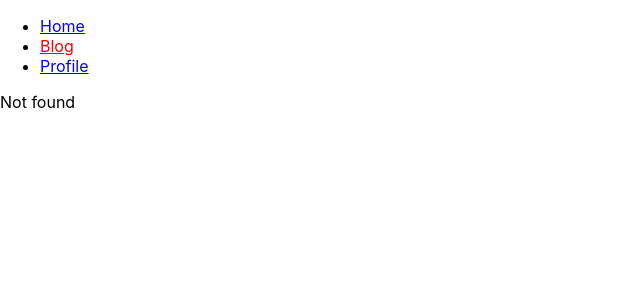
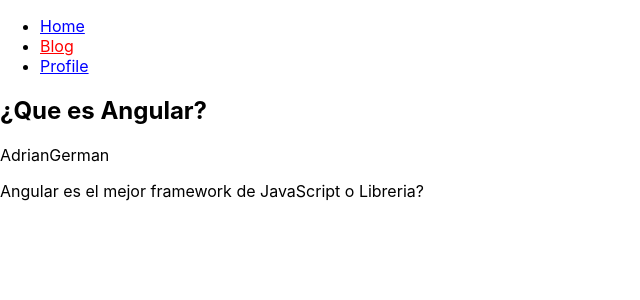
Before and after one commit to AdrianGerman/react-router, a React (Create React App) app: page /#/blog/que-es-angular in a window 1280 px wide. Before the commit this address had no page. Shown: the top 300 px of the page, without its empty margins (0-640 px from the left). Built offline with nearby package versions, Linux system fonts and the light colour scheme.

Commit message:
dynamic routes

```diff
--- a/src/App.js
+++ b/src/App.js
@@ -3,6 +3,7 @@
 import { BlogPage } from "./BlogPage";
 import { ProfilePage } from "./ProfilePage";
 import { Menu } from "./Menu";
+import { BlogPost } from "./BlogPost";
 
 import "./App.css";
 
@@ -13,7 +14,8 @@
         <Menu />
         <Routes>
           <Route path="/" element={<HomePage />} />
-          <Route path="/blog" element={<BlogPage />} />
+          <Route path="/blog/" element={<BlogPage />} />
+          <Route path="/blog/:slug" element={<BlogPost />} />
           <Route path="/profile" element={<ProfilePage />} />
           <Route path="*" element={<p>Not found</p>} />
         </Routes>
--- a/src/BlogPage.js
+++ b/src/BlogPage.js
@@ -1,5 +1,25 @@
+import { Link } from "react-router-dom";
+import { blogdata } from "./blogdata";
+
 function BlogPage() {
-  return <h1>Blog Page</h1>;
+  return (
+    <>
+      <h1>Blog Page</h1>
+      <ul>
+        {blogdata.map((post) => (
+          <BlogLink post={post} />
+        ))}
+      </ul>
+    </>
+  );
+}
+
+function BlogLink({ post }) {
+  return (
+    <li>
+      <Link to={`/blog/${post.slug}`}>{post.title}</Link>
+    </li>
+  );
 }
 
 export { BlogPage };
--- /dev/null
+++ b/src/BlogPost.js
@@ -0,0 +1,18 @@
+import { useParams } from "react-router-dom";
+import { blogdata } from "./blogdata";
+
+function BlogPost() {
+  const { slug } = useParams();
+
+  const blogpost = blogdata.find((post) => post.slug === slug);
+
+  return (
+    <>
+      <h2>{blogpost.title}</h2>
+      <p>{blogpost.author}</p>
+      <p>{blogpost.content}</p>
+    </>
+  );
+}
+
+export { BlogPost };
--- /dev/null
+++ b/src/blogdata.js
@@ -0,0 +1,21 @@
+const blogdata = [];
+blogdata.push({
+  title: "¿Que es React?",
+  slug: "que-es-react",
+  content: "React es el mejor framework de JavaScript o Libreria?",
+  author: "AdrianGerman",
+});
+blogdata.push({
+  title: "¿Que es Vue?",
+  slug: "que-es-vue",
+  content: "Vue es el mejor framework de JavaScript o Libreria?",
+  author: "AdrianGerman",
+});
+blogdata.push({
+  title: "¿Que es Angular?",
+  slug: "que-es-angular",
+  content: "Angular es el mejor framework de JavaScript o Libreria?",
+  author: "AdrianGerman",
+});
+
+export { blogdata };
```
